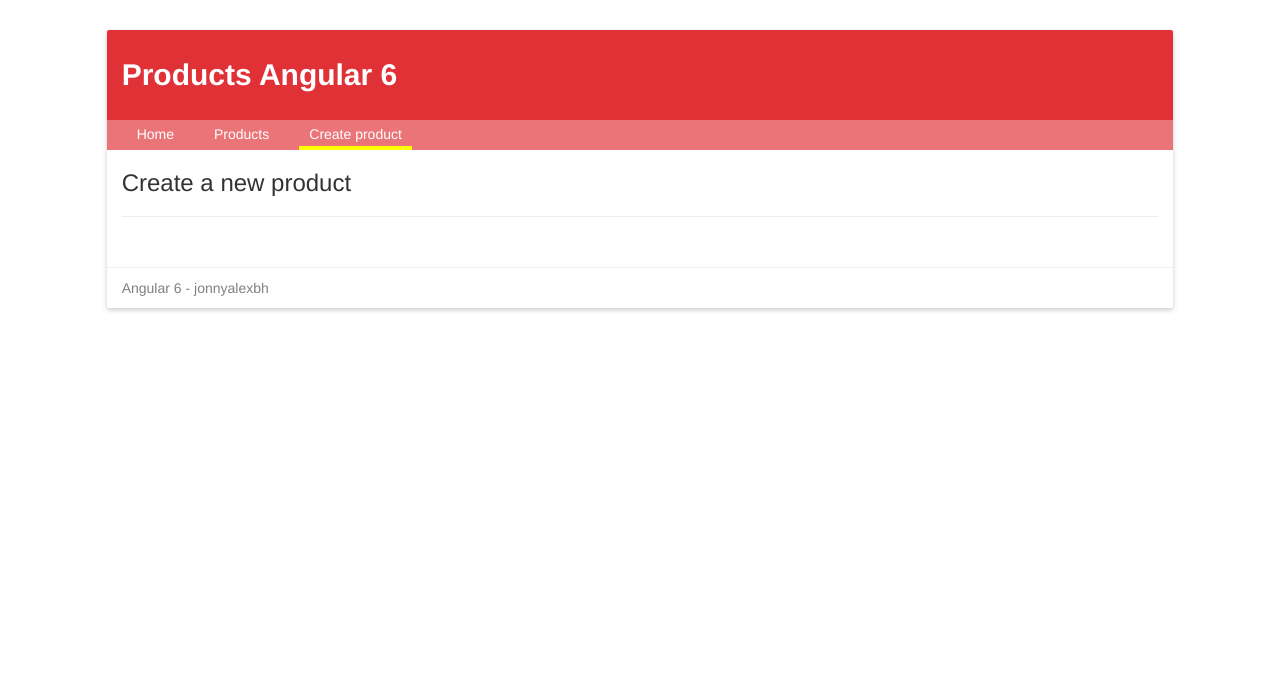
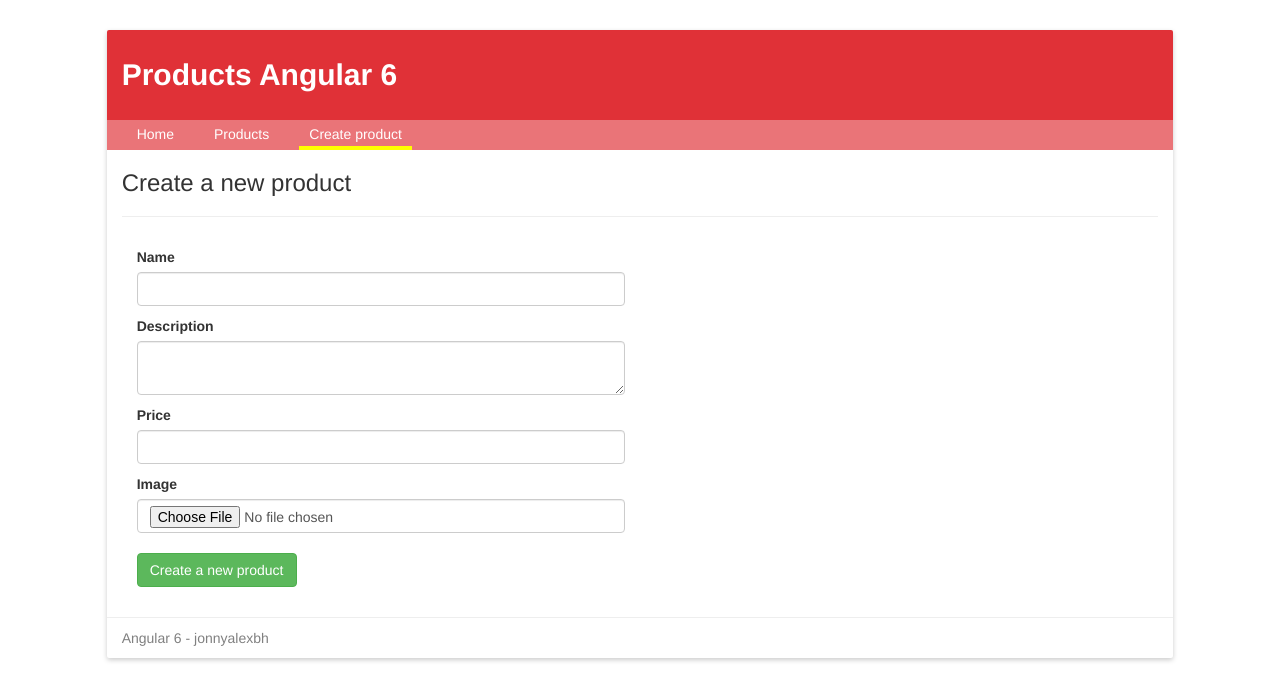
Before and after one commit to jonnyalexbh/angular6p0-webapp, an Angular app: page /create-product in a window 1280 px wide. Shown: the top 700 px of the page. Built offline with nearby package versions, Linux system fonts and the light colour scheme.

Commit message:
form to add products

```diff
--- a/src/app/app.module.ts
+++ b/src/app/app.module.ts
@@ -1,5 +1,6 @@
 import { BrowserModule } from '@angular/platform-browser';
 import { NgModule } from '@angular/core';
+import { FormsModule } from '@angular/forms';
 import { HttpModule } from '@angular/http';
 
 // Routes
@@ -22,6 +23,7 @@ import { ProductAddComponent } from './components/product-add.component';
   ],
   imports: [
     BrowserModule,
+    FormsModule,
     HttpModule,
     routing
   ],
--- a/src/app/views/product-add.html
+++ b/src/app/views/product-add.html
@@ -1,2 +1,21 @@
 <h3>{{ title }}</h3>
 <hr>
+
+<form #formProducto="ngForm" class="col-lg-6" id="form-product">
+
+  <label for="">Name</label>
+  <input type="text" class="form-control" />
+
+  <label for="">Description</label>
+  <textarea class="form-control" required></textarea>
+
+  <label for="">Price</label>
+  <input type="text" class="form-control" />
+
+  <label for="">Image</label>
+  <input type="file" class="form-control" />
+
+  <br/>
+  <input type="submit" value="{{ title }}" class="btn btn-success">
+
+</form>
--- a/src/assets/styles.css
+++ b/src/assets/styles.css
@@ -71,3 +71,7 @@
   border-top:1px solid #eee;
   color: gray;
 }
+
+#form-product label{
+  margin-top: 10px;
+}
```
